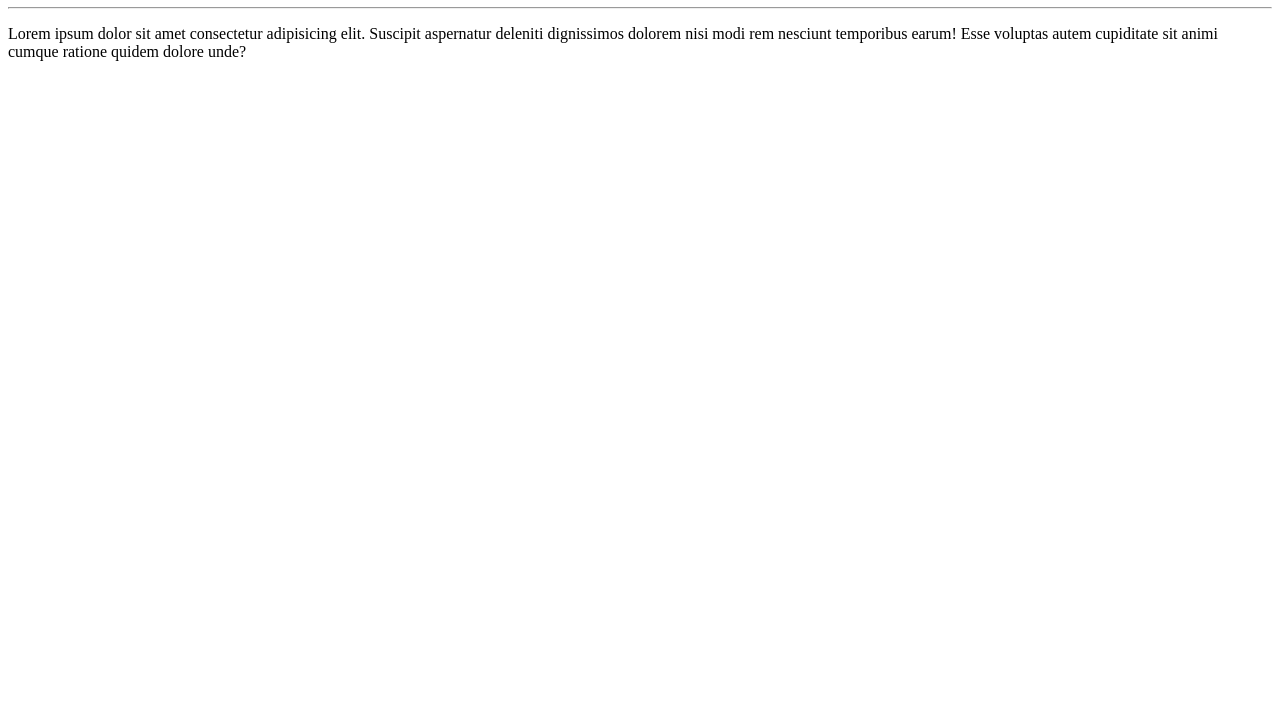
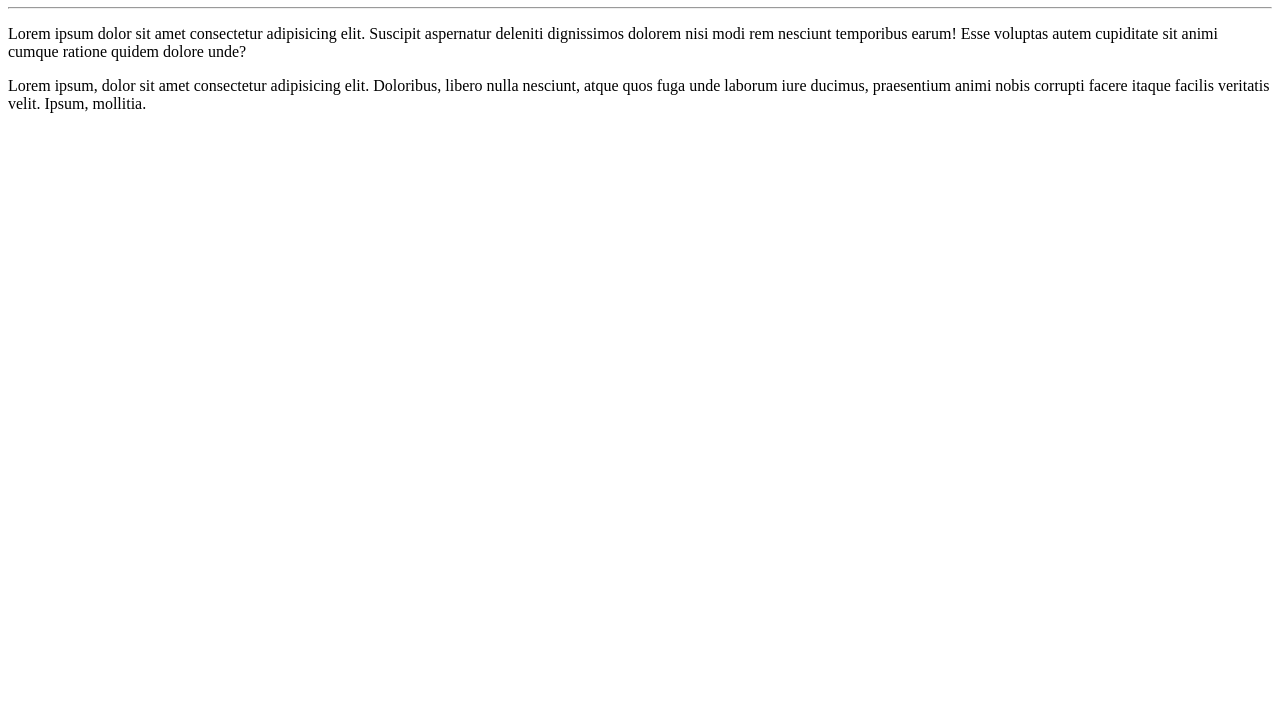
Before and after one commit to luamnoronha/curso-em-video, a plain HTML site: page site exemplo/index.html/index.html in a window 1280 px wide. Shown: the part 73-800 px from the top of the page. Drawn offline with Linux system fonts and the light colour scheme.

Commit message:
adicionei um paragrafo

```diff
--- a/site exemplo/index.html/index.html
+++ b/site exemplo/index.html/index.html
@@ -10,5 +10,6 @@
     <h1>olá, mundo</h1>
     <hr>
     <p>Lorem ipsum dolor sit amet consectetur adipisicing elit. Suscipit aspernatur deleniti dignissimos dolorem nisi modi rem nesciunt temporibus earum! Esse voluptas autem cupiditate sit animi cumque ratione quidem dolore unde?</p>
+    <p>Lorem ipsum, dolor sit amet consectetur adipisicing elit. Doloribus, libero nulla nesciunt, atque quos fuga unde laborum iure ducimus, praesentium animi nobis corrupti facere itaque facilis veritatis velit. Ipsum, mollitia.</p>
 </body>
 </html>
```
